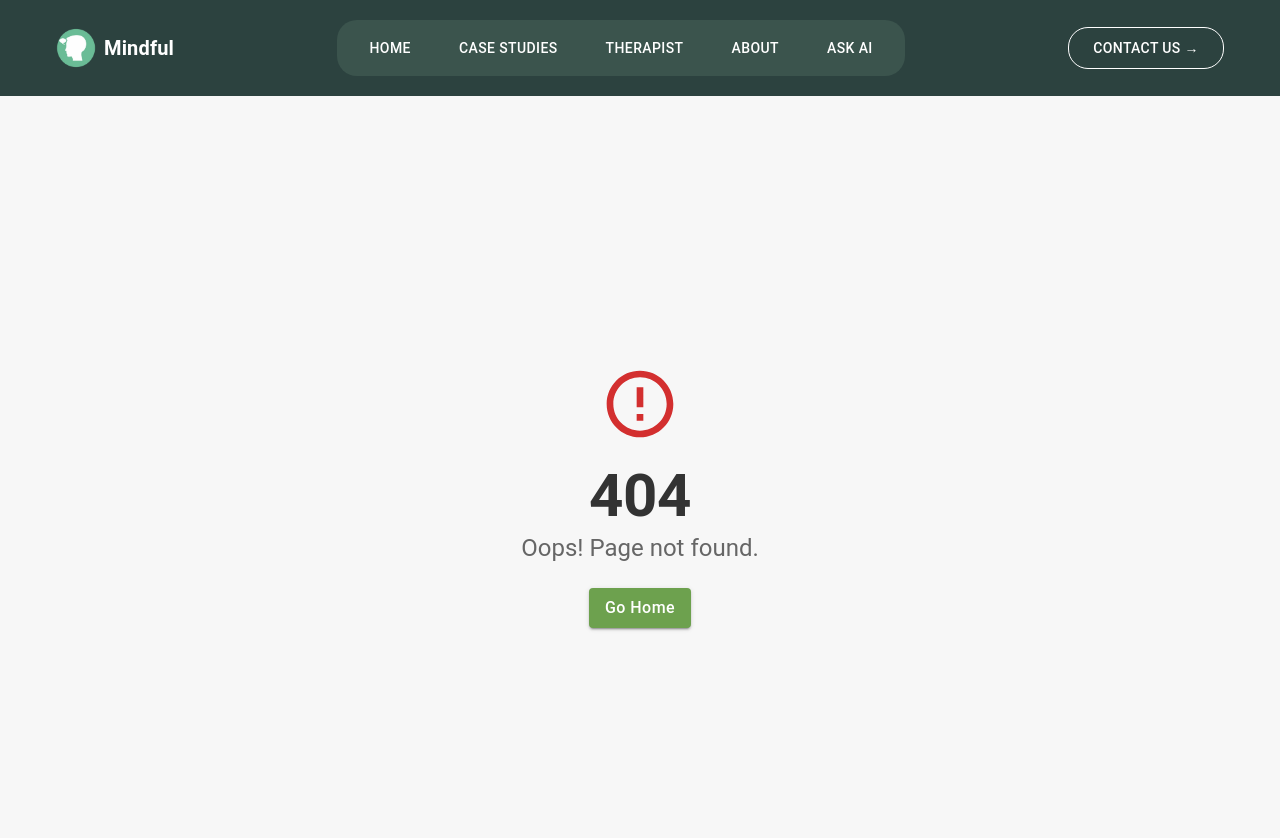
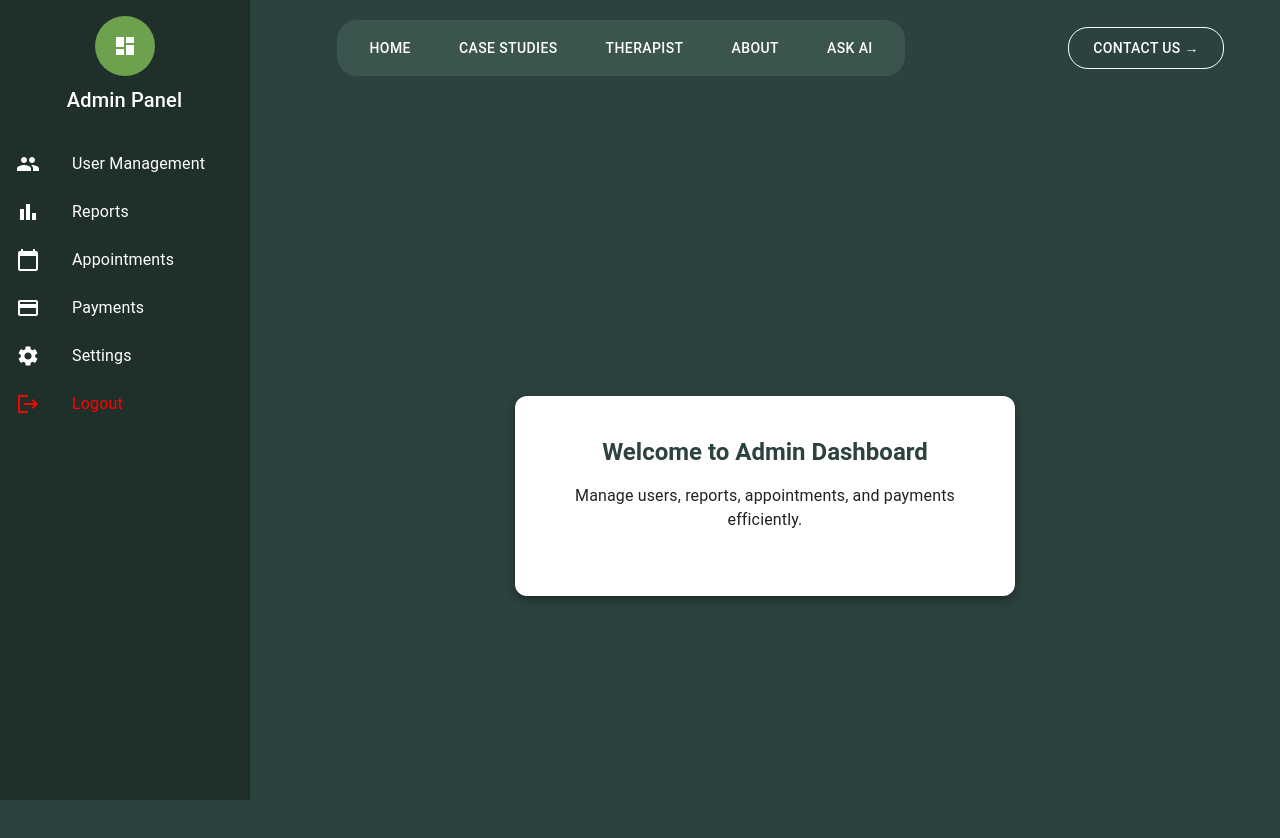
Before and after one commit to Mutai001/Mental-health-app, a React (Vite) app: page /admin in a window 1280 px wide. Before the commit this address had no page. Shown: the top 838 px of the page. Built offline with nearby package versions, Linux system fonts and the light colour scheme.

Commit message:
admin dash

```diff
--- a/src/App.tsx
+++ b/src/App.tsx
@@ -14,6 +14,7 @@ import AboutUs from './components/pages/landingpage/AboutUs';
 import AskAI from './components/pages/landingpage/AskAI';
 import ContactUs from './components/pages/landingpage/ContactUs';
 import UserDashboard from './components/UserDash/UserDashboard';
+import AdminDashboard from './components/AdminDash/AdminDashboard';
 
 const App: React.FC = () => {
   return (
@@ -63,7 +64,7 @@ const App: React.FC = () => {
         <Route path='/ask-ai' element={<AskAI />} />
         <Route path='/contactus' element={<ContactUs />} />
         <Route path='/user' element={<UserDashboard />} />
-
+        <Route path='/admin' element={<AdminDashboard />} />
       </Routes>
     </BrowserRouter>
   );
--- /dev/null
+++ b/src/components/AdminDash/AdminDashboard.tsx
@@ -0,0 +1,117 @@
+import {
+  Avatar,
+  Card,
+  CardContent,
+  Typography,
+  Box,
+  Drawer,
+  List,
+  ListItem,
+  ListItemButton,
+  ListItemIcon,
+  ListItemText,
+} from "@mui/material";
+import { motion } from "framer-motion";
+import { useNavigate } from "react-router-dom";
+import DashboardIcon from "@mui/icons-material/Dashboard";
+import PeopleIcon from "@mui/icons-material/People";
+import BarChartIcon from "@mui/icons-material/BarChart";
+import CalendarTodayIcon from "@mui/icons-material/CalendarToday";
+import PaymentIcon from "@mui/icons-material/Payment";
+import SettingsIcon from "@mui/icons-material/Settings";
+import LogoutIcon from "@mui/icons-material/Logout";
+
+const fadeIn = {
+  hidden: { opacity: 0 },
+  visible: { opacity: 1, transition: { duration: 0.5 } },
+};
+
+export function AdminDashboard() {
+  const navigate = useNavigate();
+
+  const handleLogout = () => {
+    setTimeout(() => {
+      alert("Logged out successfully!");
+      navigate("/login");
+    }, 1500);
+  };
+
+  const adminMenuItems = [
+    { text: "User Management", icon: <PeopleIcon />, route: "/admin/users" },
+    { text: "Reports", icon: <BarChartIcon />, route: "/admin/reports" },
+    { text: "Appointments", icon: <CalendarTodayIcon />, route: "/admin/appointments" },
+    { text: "Payments", icon: <PaymentIcon />, route: "/admin/payments" },
+    { text: "Settings", icon: <SettingsIcon />, route: "/admin/settings" },
+  ];
+
+  return (
+    <Box sx={{ display: "flex", height: "100vh", backgroundColor: "#2C423F" }}>
+      {/* Sidebar Navigation */}
+      <Drawer
+        variant="permanent"
+        sx={{
+          width: 250,
+          flexShrink: 0,
+          "& .MuiDrawer-paper": {
+            width: 250,
+            boxSizing: "border-box",
+            backgroundColor: "#1F302B",
+            color: "white",
+          },
+        }}
+      >
+        <Box sx={{ textAlign: "center", p: 2 }}>
+          <Avatar sx={{ bgcolor: "#6DA14E", width: 60, height: 60, mx: "auto" }}>
+            <DashboardIcon />
+          </Avatar>
+          <Typography variant="h6" sx={{ mt: 1 }}>Admin Panel</Typography>
+        </Box>
+        <List>
+          {adminMenuItems.map(({ text, icon, route }) => (
+            <ListItem key={text} disablePadding>
+              <ListItemButton onClick={() => navigate(route)}>
+                <ListItemIcon sx={{ color: "white" }}>{icon}</ListItemIcon>
+                <ListItemText primary={text} />
+              </ListItemButton>
+            </ListItem>
+          ))}
+          <ListItem disablePadding>
+            <ListItemButton onClick={handleLogout} sx={{ color: "red" }}>
+              <ListItemIcon sx={{ color: "red" }}>
+                <LogoutIcon />
+              </ListItemIcon>
+              <ListItemText primary="Logout" />
+            </ListItemButton>
+          </ListItem>
+        </List>
+      </Drawer>
+
+      {/* Main Content */}
+      <Box sx={{ flexGrow: 1, display: "flex", justifyContent: "center", alignItems: "center" }}>
+        <motion.div initial="hidden" animate="visible" variants={fadeIn}>
+          <Card
+            sx={{
+              maxWidth: 500,
+              p: 3,
+              textAlign: "center",
+              boxShadow: 5,
+              borderRadius: 3,
+              backgroundColor: "#FFFFFF",
+            }}
+          >
+            <CardContent>
+              <Typography variant="h5" sx={{ fontWeight: "bold", color: "#2C423F", mb: 2 }}>
+                Welcome to Admin Dashboard
+              </Typography>
+              <Typography variant="body1" sx={{ mb: 2 }}>
+                Manage users, reports, appointments, and payments efficiently.
+              </Typography>
+            </CardContent>
+          </Card>
+        </motion.div>
+      </Box>
+    </Box>
+  );
+}
+
+export default AdminDashboard;
```
